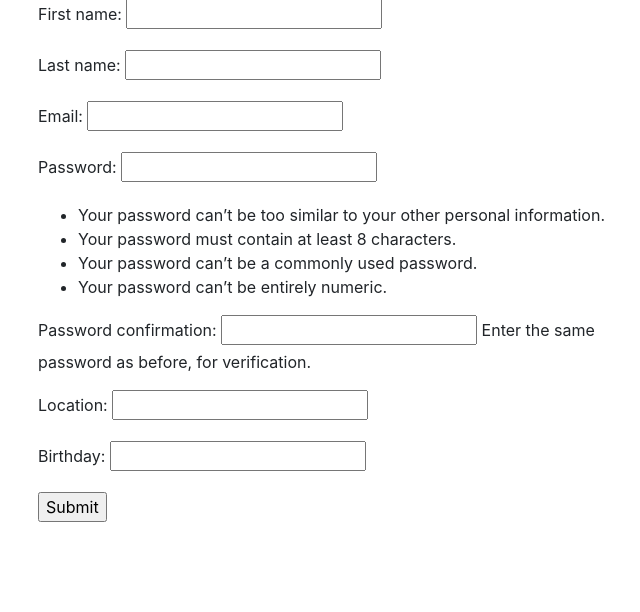
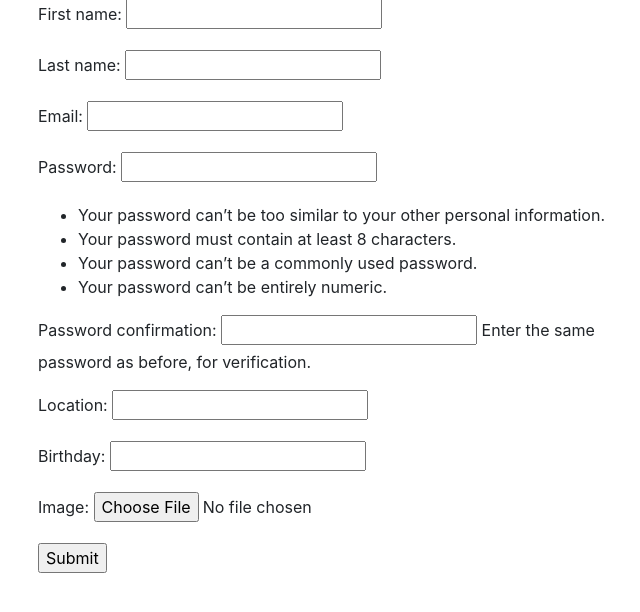
Before and after one commit to machadojoy/django_user_profile, a Django app: page /signup/ in a window 1280 px wide. Shown: the part 49-661 px from the top of the page, without its empty margins (317-957 px from the left). Run offline with Django 3.2, Linux system fonts and the light colour scheme; parts of the project's set-up code (start-up, migrations or seed data) failed here and were passed over; some libraries are stand-ins or nearby versions.

Commit message:
Adding an image to the profile

```diff
--- a/app/forms.py
+++ b/app/forms.py
@@ -7,6 +7,7 @@ from django.forms.models import inlineformset_factory
 class CustomUserCreateForm(UserCreationForm):
     location = forms.CharField()
     birthday = forms.DateField()
+    image = forms.FileField()
     email = forms.EmailField()
 
     class Meta:
@@ -19,6 +20,7 @@ class CustomUserCreateForm(UserCreationForm):
         user.set_password(password)
         user.location = self.cleaned_data.get('location')
         user.birthday = self.cleaned_data.get('birthday')
+        user.image = self.cleaned_data.get('image')
         user.save()
         return user
 
--- a/app/models.py
+++ b/app/models.py
@@ -3,11 +3,13 @@ from django.db.models.signals import post_save, pre_save
 from django.dispatch import receiver
 from django.contrib.auth.models import User
 from .task import send_new_user_email
+from PIL import Image
 
 class UserProfile(models.Model):
     user = models.OneToOneField('auth.User', on_delete=models.CASCADE)
     location = models.CharField(max_length=100, blank=True)
     birthdate = models.DateField(null=True, blank=True)
+    image = models.ImageField(default='user.svg', upload_to='profile_pics')
 
     class Meta:
         ordering = ['user']
@@ -26,6 +28,7 @@ def create_or_update_profile(sender, instance, created, **kwargs):
     if created:
         location = getattr(instance, 'location', None)
         birthday = getattr(instance, 'birthday', None)
-        profile = UserProfile.objects.create(user=instance, location=location, birthdate=birthday)
+        image = getattr(instance, 'image', None)
+        profile = UserProfile.objects.create(user=instance, location=location, birthdate=birthday, image=image)
         send_new_user_email.delay(instance.email)
     instance.userprofile.save()
--- a/app/views.py
+++ b/app/views.py
@@ -3,7 +3,7 @@ from django.views import generic
 from .task import add
 from .forms import CustomUserCreateForm
 from django.urls import reverse
-from django.shortcuts import render
+from django.shortcuts import render, redirect
 from django.views.generic.detail import SingleObjectMixin
 
 # Create your views here.
@@ -16,6 +16,14 @@ class CreateProfile(generic.CreateView):
     form_class = CustomUserCreateForm
     success_url = "/"
 
-    def form_valid(self, form):
+    def post(self, request, *args, **kwargs):
+        form = CustomUserCreateForm(request.POST, request.FILES)
+        if form.is_valid():
+            form.save()
+            return redirect(self.success_url)
+        else:
+            return render(request, self.template_name, {'form': form})
+
+    '''def form_valid(self, form):
         form.save()
-        return super(CreateProfile, self).form_valid(form)
+        return super(CreateProfile, self).form_valid(form)'''
--- a/django_user_profile/settings.py
+++ b/django_user_profile/settings.py
@@ -66,6 +66,7 @@ TEMPLATES = [
                 'django.template.context_processors.request',
                 'django.contrib.auth.context_processors.auth',
                 'django.contrib.messages.context_processors.messages',
+                'django.template.context_processors.media',
             ],
         },
     },
@@ -129,3 +130,6 @@ STATIC_URL = '/static/'
 DEFAULT_AUTO_FIELD = 'django.db.models.BigAutoField'
 
 EMAIL_BACKEND = 'django.core.mail.backends.smtp.EmailBackend'
+
+MEDIA_ROOT = BASE_DIR / 'media'
+MEDIA_URL = '/media/'
--- a/django_user_profile/urls.py
+++ b/django_user_profile/urls.py
@@ -1,8 +1,10 @@
 
 from django.contrib import admin
 from django.urls import path, include
+from django.conf.urls.static import static
+from django.conf import settings
 
 urlpatterns = [
     path('', include('app.urls', namespace='app')),
     path('admin/', admin.site.urls),
-]
+] + static(settings.MEDIA_URL, document_root=settings.MEDIA_ROOT)
--- a/requirements.txt
+++ b/requirements.txt
@@ -3,3 +3,4 @@ celery==5.1.2
 django-celery-beat==2.2.1
 django-dotenv==1.4.2
 django-celery-results==2.2.0
+Pillow==8.3.1
--- a/templates/signup.html
+++ b/templates/signup.html
@@ -4,7 +4,7 @@
         <div class="py-5">
             <div class="row">
                 <div class="col-12">
-                    <form method="post">
+                    <form method="post" enctype="multipart/form-data">
                         {% csrf_token %}
                         {{ form.as_p }}
                         <input type="submit">
```
Also changed, not shown: media/user.svg (added).
